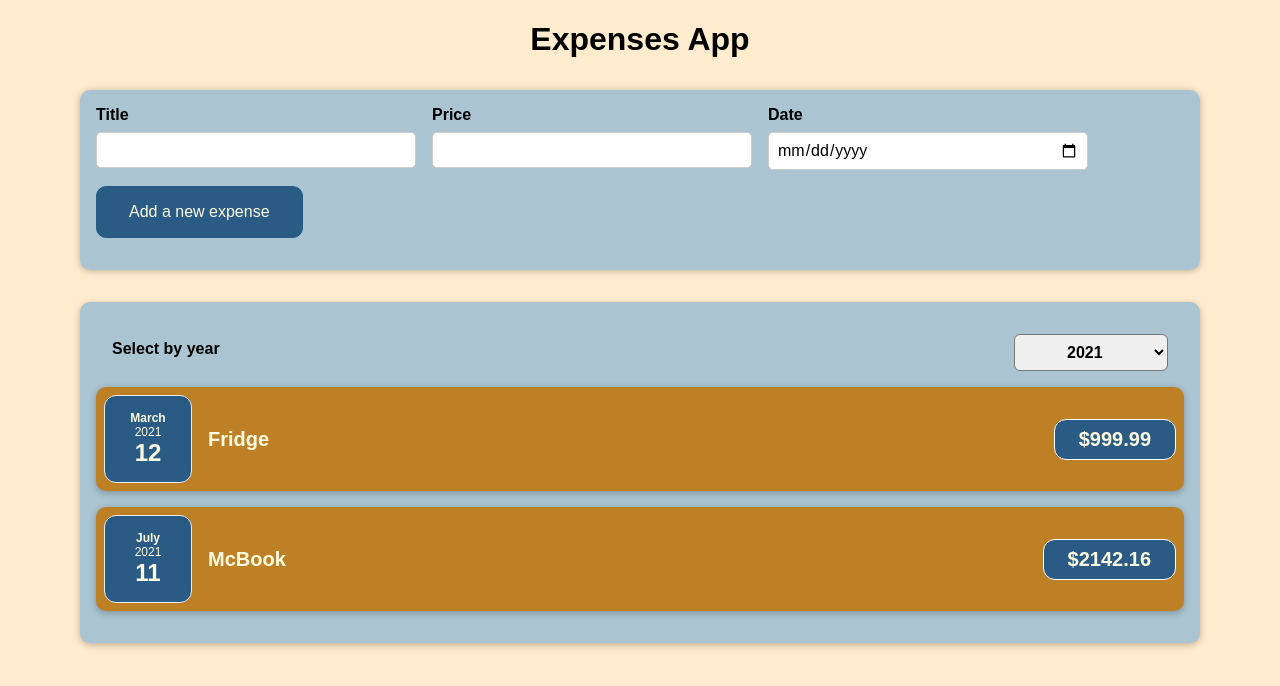
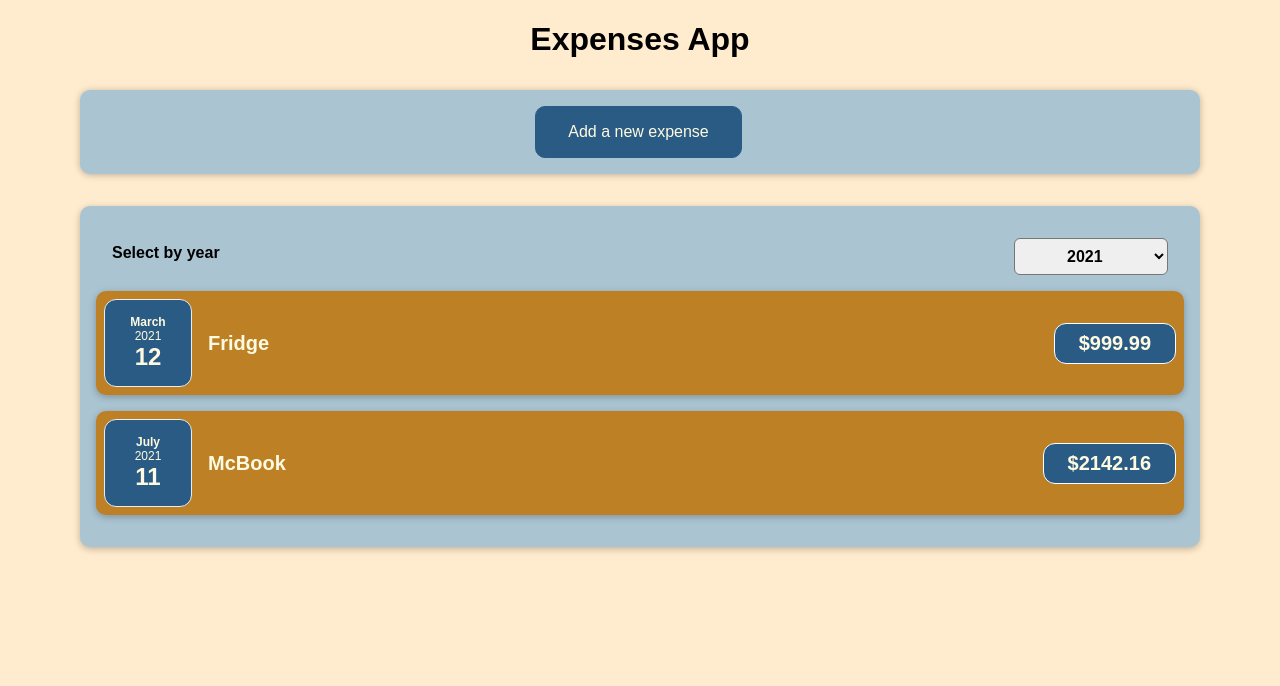
Before and after one commit to frontdev24kv/expenses_app, a React (Vite) app: page / in a window 1280 px wide. Shown: the top 686 px of the page. Built offline with nearby package versions, Linux system fonts and the light colour scheme.

Commit message:
implemented display of form or button  by condition

```diff
--- a/src/components/CostForm/index.jsx
+++ b/src/components/CostForm/index.jsx
@@ -64,6 +64,9 @@ const CostForm = (props) => {
         </div>
         <div className="new-cost__actions">
           <button>Add a new expense</button>
+          <button type="button" onClick={props.onCansel}>
+            Cansel
+          </button>
         </div>
       </div>
     </form>
--- a/src/components/NewCost/index.jsx
+++ b/src/components/NewCost/index.jsx
@@ -1,18 +1,35 @@
 import CostForm from "../CostForm";
 import "./index.css";
+import { useState } from "react";
 
 const NewCost = (props) => {
+  const [isFormVisible, setIsFormVisible] = useState(false);
   const saveCostDataHandler = (inputCostData) => {
     const costData = {
       ...inputCostData,
       id: Math.random().toString(),
     };
+    setIsFormVisible(false);
+    props.onAddCost(costData);
+  };
 
-    props.onAddCost(costData)
+  const inputCostDataHandler = () => {
+    setIsFormVisible(true);
+  };
+  const canselCostHandler = () => {
+    setIsFormVisible(false);
   };
   return (
     <div className="new-cost">
-      <CostForm onSaveInputData={saveCostDataHandler} />
+      {!isFormVisible && (
+        <button onClick={inputCostDataHandler}>Add a new expense</button>
+      )}
+      {isFormVisible && (
+        <CostForm
+          onSaveInputData={saveCostDataHandler}
+          onCansel={canselCostHandler}
+        />
+      )}
     </div>
   );
 };
```
